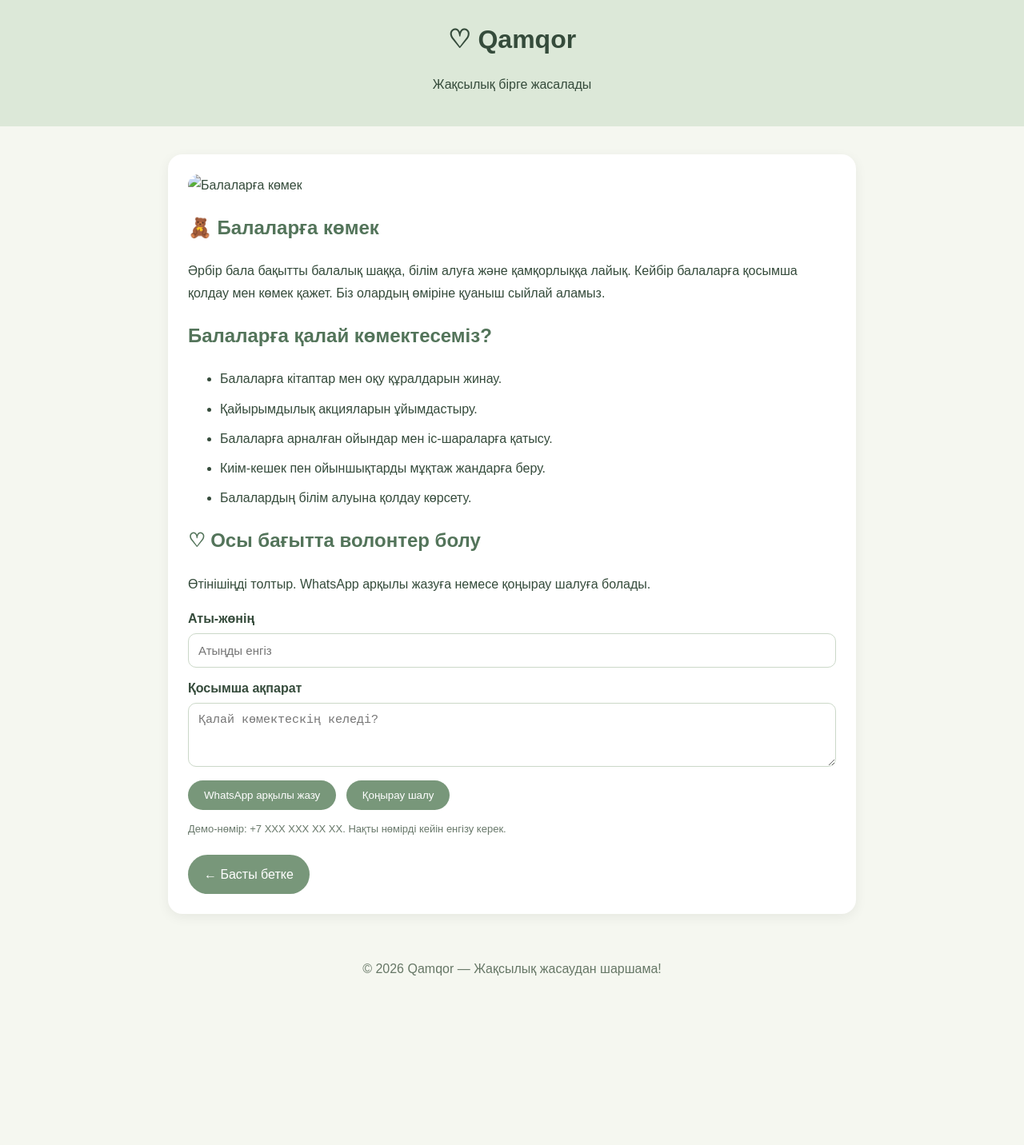
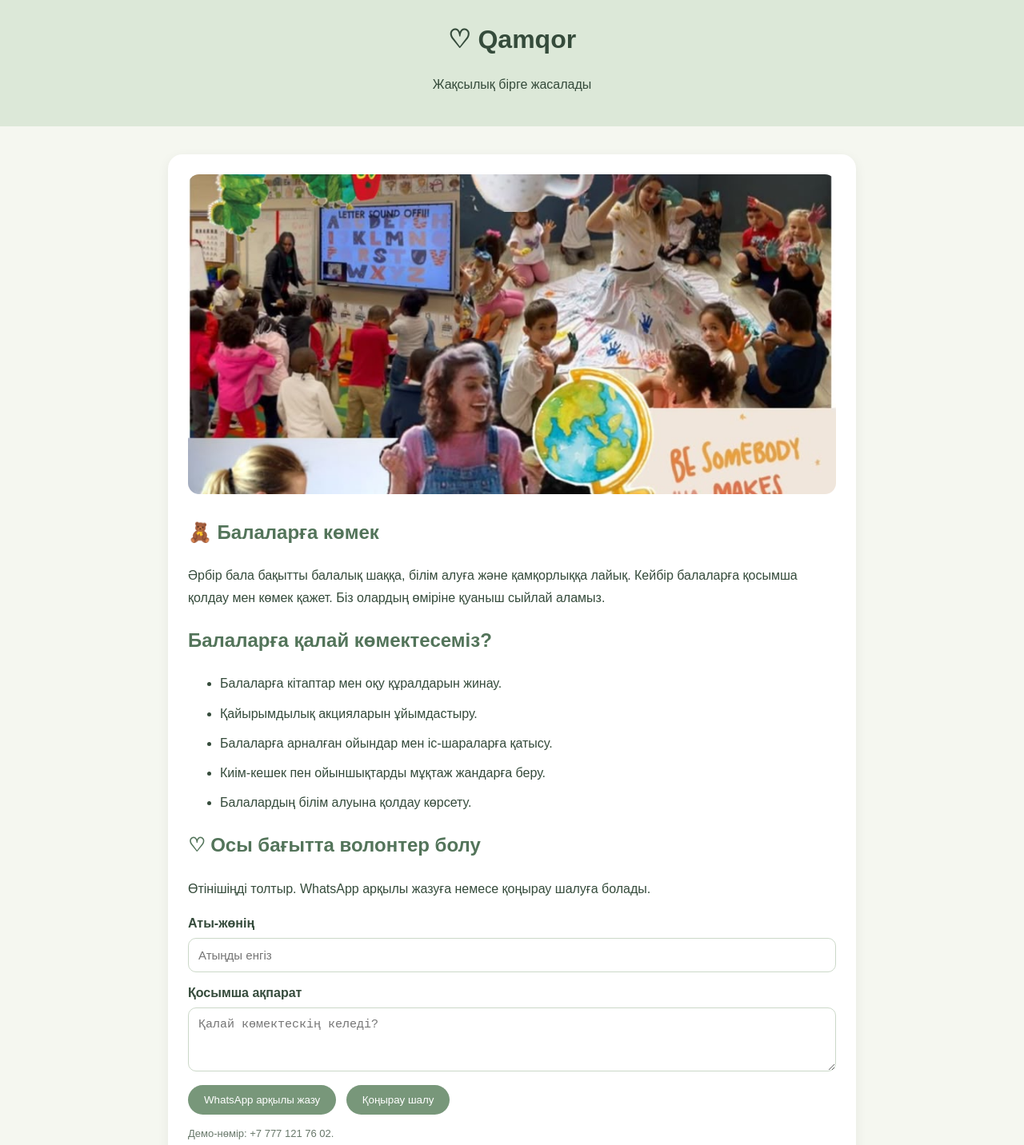
Before and after one commit to dilyarakerimzhanova/Qamqor, a plain HTML site: page children.html in a window 1280 px wide. Shown: the top 1432 px of the page at 80% size. Before the commit the page ends 1245 px from the top, so only its background shows below. Drawn offline with Linux system fonts and the light colour scheme.

Commit message:
Update children.html

```diff
--- a/children.html
+++ b/children.html
@@ -28,7 +28,7 @@ footer{text-align:center;padding:20px;color:#667766}
 <header><h1>♡ Qamqor</h1><p>Жақсылық бірге жасалады</p></header>
 <main>
 <div class="content">
-<img src="images/children.jpg" alt="Балаларға көмек">
+<img src="children.jpg" alt="Балаларға көмек">
 <h2>🧸 Балаларға көмек</h2>
 <p>Әрбір бала бақытты балалық шаққа, білім алуға және қамқорлыққа
 лайық. Кейбір балаларға қосымша қолдау мен көмек қажет.
@@ -52,7 +52,7 @@ footer{text-align:center;padding:20px;color:#667766}
 <button class="button" type="button" onclick="sendWhatsApp()">WhatsApp арқылы жазу</button>
 <button class="button" type="button" onclick="callVolunteer()">Қоңырау шалу</button>
 </form>
-<p class="note">Демо-нөмір: +7 XXX XXX XX XX. Нақты нөмірді кейін енгізу керек.</p>
+<p class="note">Демо-нөмір: +7 777 121 76 02.</p>
 <a class="button" href="index.html">← Басты бетке</a>
 </div>
 </main>
```
